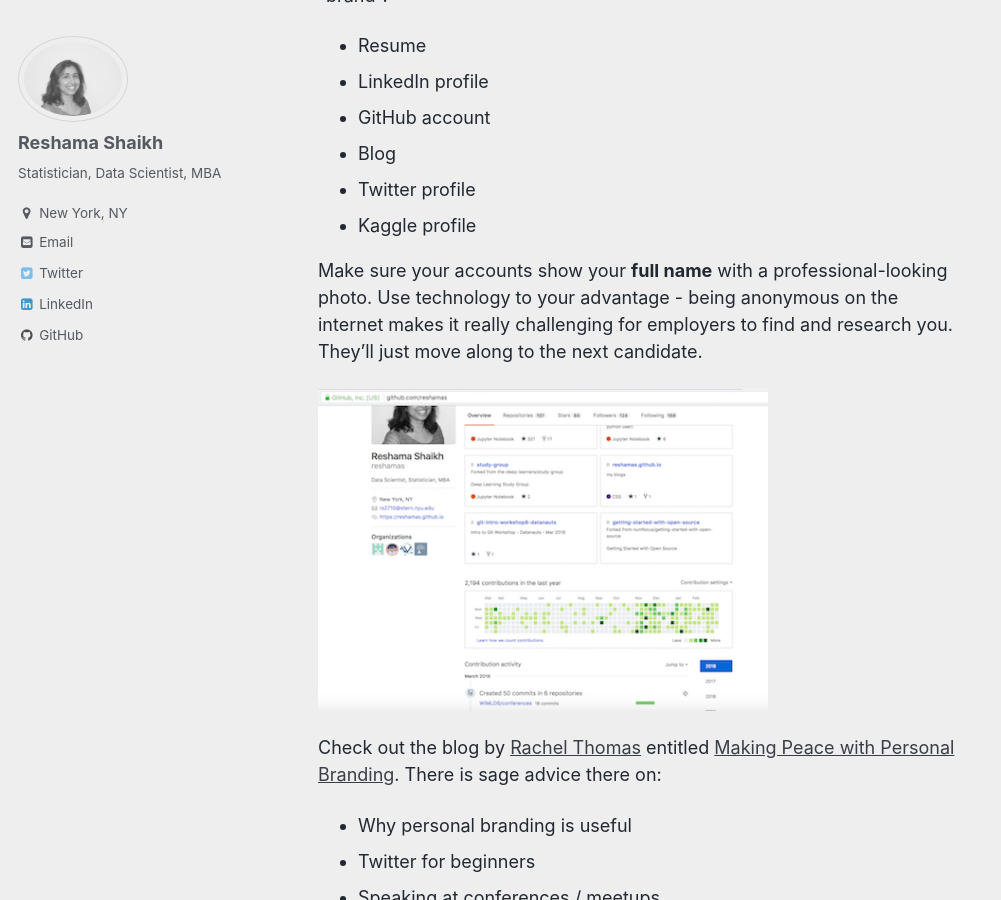
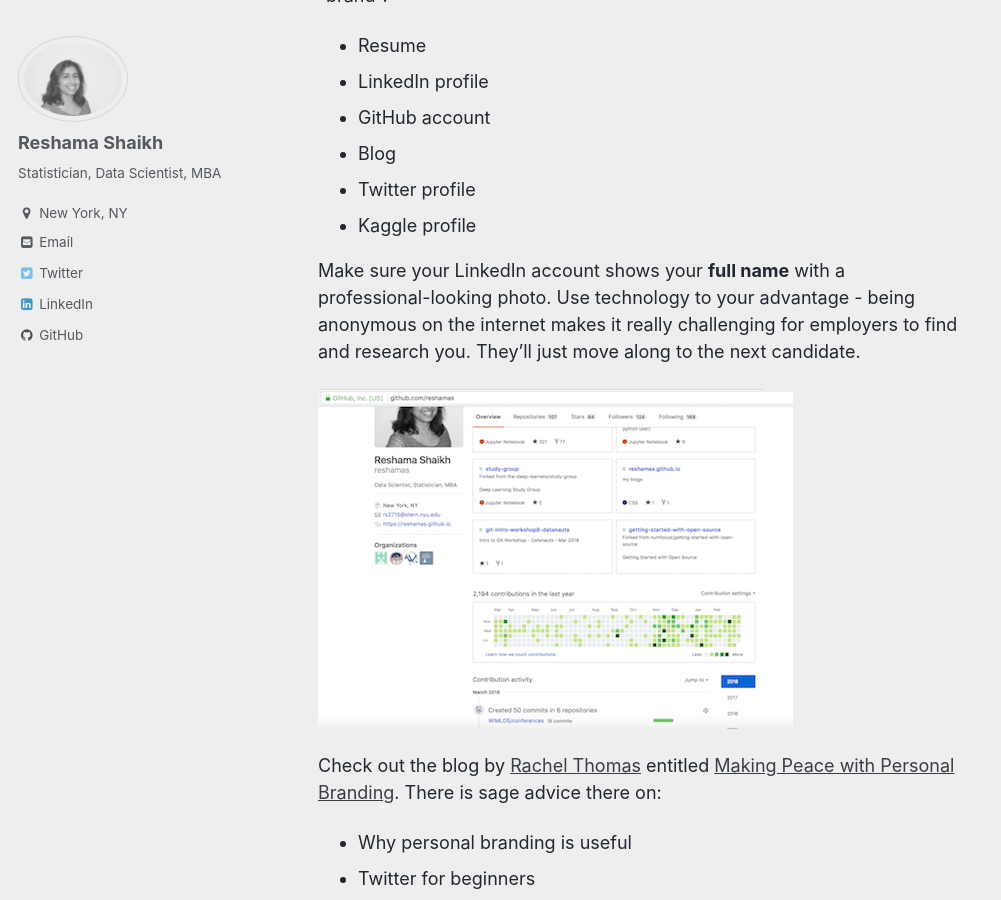
Before and after one commit to reshamas/reshamas.github.io, a Jekyll site: the page built from _posts/2018-02-26-first-data-science-job.md, in a window 1280 px wide and 900 px high, scrolled down 985 px. Shown: the whole window, without its empty margins (0-1001 px from the left). Built offline with Jekyll 4.4.1, drawn with Linux system fonts in a browser that asks for light colours.

Commit message:
Update 2018-02-26-first-data-science-job.md

```diff
--- a/_posts/2018-02-26-first-data-science-job.md
+++ b/_posts/2018-02-26-first-data-science-job.md
@@ -23,9 +23,9 @@
 - Twitter profile
 - Kaggle profile
 
-Make sure your accounts show your **full name** with a professional-looking photo.  Use technology to your advantage - being anonymous on the internet makes it really challenging for employers to find and research you.  They'll just move along to the next candidate.
+Make sure your LinkedIn account shows your **full name** with a professional-looking photo.  Use technology to your advantage - being anonymous on the internet makes it really challenging for employers to find and research you.  They'll just move along to the next candidate.
 
-<img src="../assets/images/github_profile.png" align="center"  height="300" width="450" >
+<img src="../assets/images/github_profile.png" align="center"   >
 
 Check out the blog by [Rachel Thomas](https://twitter.com/math_rachel) entitled [Making Peace with Personal Branding](http://www.fast.ai/2017/12/18/personal-brand/).  There is sage advice there on:
 - Why personal branding is useful
```
